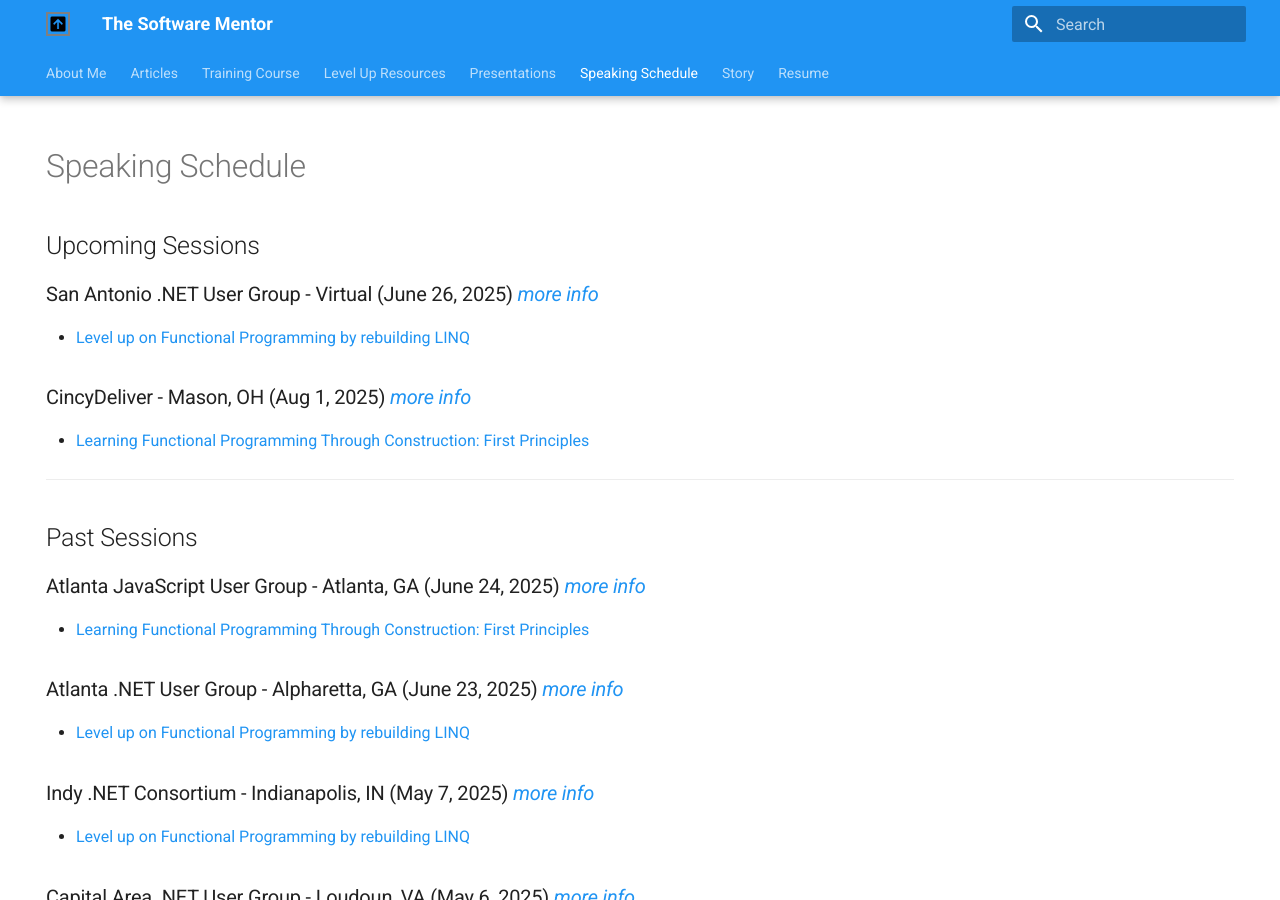
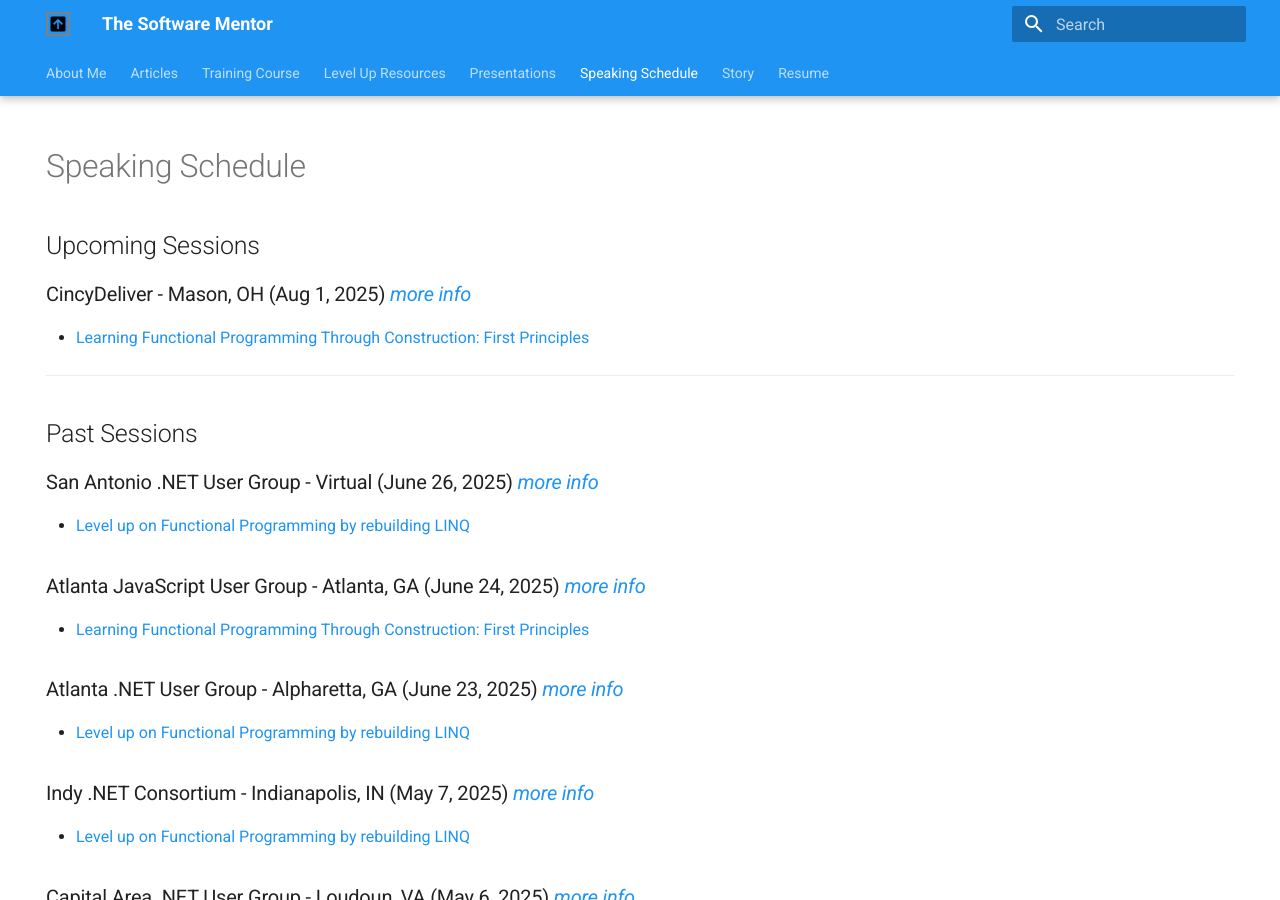
Before and after one commit to cameronpresley/blog, an MkDocs documentation site: the page built from docs/speaking-schedule.md, in a window 1280 px wide and 900 px high. Built offline with MkDocs 1.6.1 and Material for MkDocs 9.7.7, drawn with Linux system fonts in a browser that asks for light colours; plug-ins that fetch from the network failed and are left out.

```diff
--- a/docs/speaking-schedule.md
+++ b/docs/speaking-schedule.md
@@ -7,16 +7,16 @@ hide:
 # Speaking Schedule
 ## Upcoming Sessions
 
-### San Antonio .NET User Group - Virtual (June 26, 2025) _[more info](https://www.meetup.com/sadnug/events/308561280/)_
-
-- [Level up on Functional Programming by rebuilding LINQ](./presentations.md#level-up-on-functional-programming-by-rebuilding-linq)
-
 ### CincyDeliver - Mason, OH (Aug 1, 2025) _[more info](https://www.cincydeliver.org/Home/Index)_
 
 - [Learning Functional Programming Through Construction: First Principles](./presentations.md#learning-functional-programming-through-construction-first-principles)
 
 ---
 ## Past Sessions
+
+### San Antonio .NET User Group - Virtual (June 26, 2025) _[more info](https://www.meetup.com/sadnug/events/308561280/)_
+
+- [Level up on Functional Programming by rebuilding LINQ](./presentations.md#level-up-on-functional-programming-by-rebuilding-linq)
 
 ### Atlanta JavaScript User Group - Atlanta, GA (June 24, 2025) _[more info](https://www.meetup.com/atlantajavascript/events/308417893/)_
 
```
